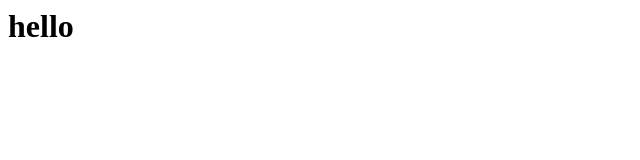
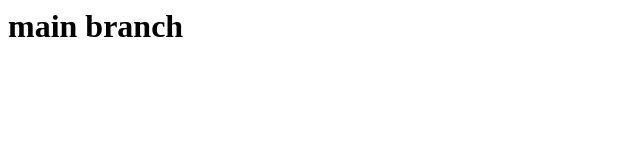
Before and after one commit to Selvamani-69/new_project-1, a plain HTML site: page index.html in a window 1280 px wide. Shown: the whole page, without its empty margins (0-640 px from the left). Drawn offline with Linux system fonts and the light colour scheme.

Commit message:
change main

```diff
--- a/index.html
+++ b/index.html
@@ -1 +1 @@
-<h1>hello</h1>
+<h1>main branch</h1>
```
